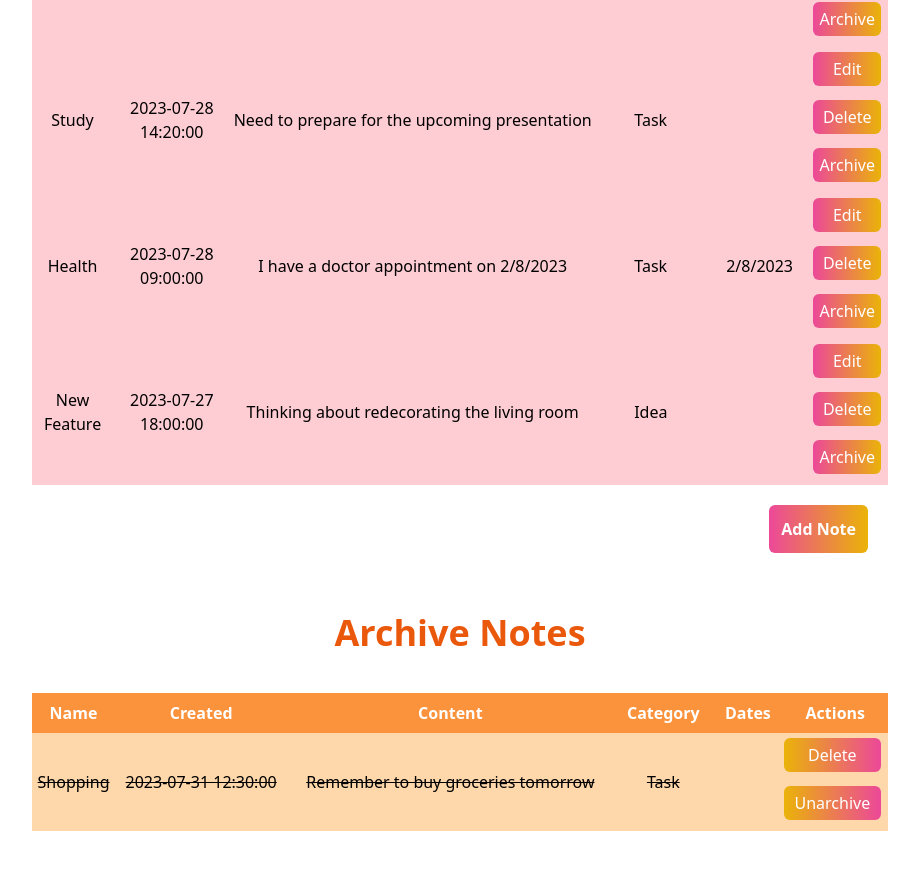
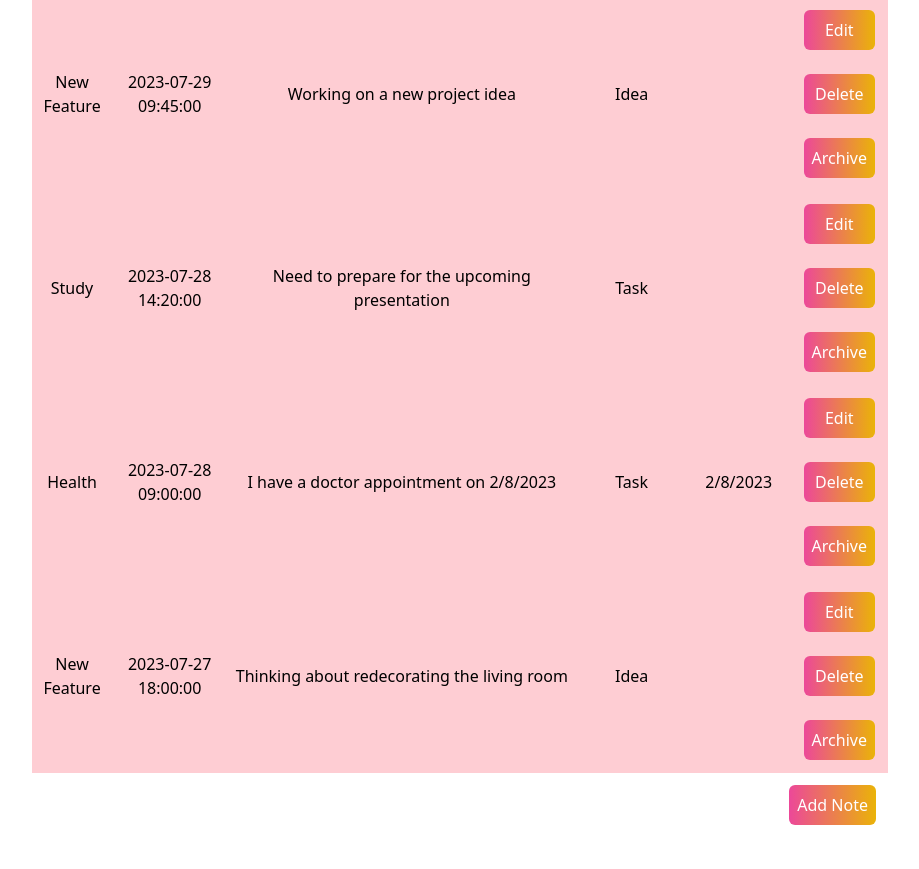
Before and after one commit to ErastKoliasa/notes-App-task2, a React (Create React App) app: page / in a window 1280 px wide. Shown: the part 571-1440 px from the top of the page, without its empty margins (180-1099 px from the left). Built offline with nearby package versions, Linux system fonts and the light colour scheme.

Commit message:
Transferred repeating styles to individual elements

```diff
--- a/src/components/Tables/ActiveTable/ActiveNotes.tsx
+++ b/src/components/Tables/ActiveTable/ActiveNotes.tsx
@@ -3,6 +3,7 @@ import { useDispatch } from "react-redux";
 import { editNote, Note } from "../../../redux/action";
 import Modal from "../../Modal/Modal";
 import Button from "../../Buttons/Button";
+import { ModalStyles } from "../TablesContainer";
 
 interface ActiveNotesProps {
   notes: Note[];
@@ -14,6 +15,8 @@ interface ActiveNotesProps {
   note: Note;
   setNote: React.Dispatch<React.SetStateAction<Note>>;
   cleanField: () => void;
+  buttonActiveStyle: string;
+  modalStyles: ModalStyles;
 }
 
 const ActiveNotes: React.FC<ActiveNotesProps> = ({
@@ -26,11 +29,11 @@ const ActiveNotes: React.FC<ActiveNotesProps> = ({
   note,
   setNote,
   cleanField,
+  buttonActiveStyle,
+  modalStyles,
 }) => {
   const [modalActive, setModalActive] = useState(false);
   const dispatch = useDispatch();
-  const buttonStyle: string = "mt-1 mr-1.5 bg-gradient-to-r from-pink-500 to-yellow-500 text-white text-center rounded-md";
-  const buttonModalStyle: string = "mt-1 bg-gradient-to-r from-pink-500 to-yellow-500 text-white text-center font-bold rounded-md cursor-pointer"
 
   const handleEdit = (id: number) => {
     const currentNote = notes.find((note) => note.id === id);
@@ -79,9 +82,9 @@ const ActiveNotes: React.FC<ActiveNotesProps> = ({
                   <td>{note.category}</td>
                   <td>{note.datesMentioned.map((date) => `${date} `)}</td>
                   <td className="flex flex-col">
-                    <Button onClick={() => handleEdit(note.id)} className={buttonStyle}>Edit</Button>
-                    <Button onClick={() => handleDelete(note.id)} className={buttonStyle}>Delete</Button>
-                    <Button onClick={() => handleArchive(note.id)} className={buttonStyle}>Archive</Button>
+                    <Button onClick={() => handleEdit(note.id)} className={buttonActiveStyle}>Edit</Button>
+                    <Button onClick={() => handleDelete(note.id)} className={buttonActiveStyle}>Delete</Button>
+                    <Button onClick={() => handleArchive(note.id)} className={buttonActiveStyle}>Archive</Button>
                   </td>
                 </tr>
               );
@@ -92,25 +95,20 @@ const ActiveNotes: React.FC<ActiveNotesProps> = ({
       </table>
 
       <Modal active={modalActive}>
-        <h2 className="text-2xl m-3 text-pink-700 text-center font-bold">Edit a Note</h2>
+        <h2 className={modalStyles.h2}>Edit a Note</h2>
         <form onSubmit={handleSubmit} className="modal__noteForm-edit">
           <label htmlFor="noteName">Name:</label>
-          <input type="text" id="noteName" value={note.name} onChange={handleChangeName} required className="px-3 py-2 border border-slate-400 rounded-md text-sm shadow-sm
-                      focus:outline-none focus:border-sky-500 focus:ring-1 focus:ring-sky-500
-                      focus:invalid:border-pink-500 focus:invalid:ring-pink-500"/>
+          <input type="text" id="noteName" value={note.name} onChange={handleChangeName} required className={modalStyles.input}/>
           <label htmlFor="noteContent">Content:</label>
-          <textarea name="noteContent" id="noteContent" value={note.content} onChange={handleChangeContent} required className="px-3 py-2  border border-slate-400 rounded-md text-sm shadow-sm
-                      focus:outline-none focus:border-sky-500 focus:ring-1 focus:ring-sky-500
-                      focus:invalid:border-pink-500 focus:invalid:ring-pink-500"></textarea>
+          <textarea name="noteContent" id="noteContent" value={note.content} onChange={handleChangeContent} required className={modalStyles.textarea}></textarea>
           <label htmlFor="noteCategory">Category:</label>
-          <select name="noteCategory" id="noteCategory" value={note.category} onChange={handleChangeCategory} required className="px-3 py-2 border border-slate-400 rounded-md text-sm shadow-sm
-                      focus:outline-none focus:border-sky-500 focus:ring-1 focus:ring-sky-500">
+          <select name="noteCategory" id="noteCategory" value={note.category} onChange={handleChangeCategory} required className={modalStyles.select}>
             <option value="Task">Task</option>
             <option value="Random Thought">Random Thought</option>
             <option value="Idea">Idea</option>
           </select>
-          <input type="submit" value="Submit" className={buttonModalStyle}/>
-          <Button onClick={handleClose} className={buttonModalStyle}>Close</Button>
+          <input type="submit" value="Submit" className={modalStyles.button}/>
+          <Button onClick={handleClose} className={modalStyles.button}>Close</Button>
         </form>
 
       </Modal>
--- a/src/components/Tables/ArchiveTable/ArchivedNotes.tsx
+++ b/src/components/Tables/ArchiveTable/ArchivedNotes.tsx
@@ -8,9 +8,9 @@ interface ArchivedNotesProps {
   handleArchive: (id: number) => void;
 }
 
+export const buttonArchieveStyle: string = "m-3 p-2 bg-gradient-to-r from-yellow-500 to-pink-500 text-white text-center rounded-md";
+
 const ArchivedNotes: React.FC<ArchivedNotesProps> = ({ notes, handleDelete, handleArchive }) => {
-  const buttonStyle: string = "mt-1 mr-1.5 bg-gradient-to-r from-yellow-500 to-pink-500 text-white text-center rounded-md";
-
   return (
     <div>
       <h1 className="my-10 text-4xl text-orange-600 text-center font-bold">Archive Notes</h1>
@@ -36,8 +36,8 @@ const ArchivedNotes: React.FC<ArchivedNotesProps> = ({ notes, handleDelete, hand
                   <td className="line-through">{note.category}</td>
                   <td className="line-through">{note.datesMentioned.map((date) => `${date} `)}</td>
                   <td className="flex flex-col">
-                    <Button onClick={() => handleDelete(note.id)} className={buttonStyle}>Delete</Button>
-                    <Button onClick={() => handleArchive(note.id)} className={buttonStyle}>Unarchive</Button>
+                    <Button onClick={() => handleDelete(note.id)} className={buttonArchieveStyle}>Delete</Button>
+                    <Button onClick={() => handleArchive(note.id)} className={buttonArchieveStyle}>Unarchive</Button>
                   </td>
                 </tr>
               );
--- a/src/components/Tables/TablesContainer.tsx
+++ b/src/components/Tables/TablesContainer.tsx
@@ -8,6 +8,24 @@ import { Note } from "../../redux/action";
 import SummaryTable from "./SummaryTable/SummaryTable";
 import { NotesState } from "../../redux/reducer";
 import Button from "../Buttons/Button";
+
+export const buttonActiveStyle: string = "m-3 mt-3 p-2 bg-gradient-to-r from-pink-500 to-yellow-500 text-white text-center rounded-md";
+
+export interface ModalStyles {
+  h2: string;
+  input: string;
+  textarea: string;
+  select: string;
+  button: string;
+}
+
+export const modalStyles : ModalStyles = {
+  h2: "text-2xl m-3 text-pink-700 text-center font-bold",
+  input: "px-3 py-2 border border-slate-400 rounded-md text-sm shadow-sm focus:outline-none focus:border-sky-500 focus:ring-1 focus:ring-sky-500 focus:invalid:border-pink-500 focus:invalid:ring-pink-500",
+  textarea: "px-3 py-2  border border-slate-400 rounded-md text-sm shadow-sm focus:outline-none focus:border-sky-500 focus:ring-1 focus:ring-sky-500 focus:invalid:border-pink-500 focus:invalid:ring-pink-500",
+  select: "px-3 py-2 border border-slate-400 rounded-md text-sm shadow-sm focus:outline-none focus:border-sky-500 focus:ring-1 focus:ring-sky-500",
+  button: "mt-1 p-2 bg-gradient-to-r from-pink-500 to-yellow-500 text-white text-center font-bold rounded-md cursor-pointer",
+}
 
 const TableContainer = () => {
   const notes = useSelector((state: NotesState) => state.notes);
@@ -22,8 +40,8 @@ const TableContainer = () => {
     archived: false,
   });
   const dispatch = useDispatch();
-  const buttonStyle: string = "m-5 p-3 bg-gradient-to-r from-pink-500 to-yellow-500 text-white text-center font-bold rounded-md";
-  const buttonModalStyle: string = "mt-1 bg-gradient-to-r from-pink-500 to-yellow-500 text-white text-center font-bold rounded-md cursor-pointer"
+
+
 
   const cleanField = () => {
     setNote({
@@ -106,32 +124,29 @@ const TableContainer = () => {
         handleChangeContent={handleChangeContent}
         handleChangeCategory={handleChangeCategory}
         cleanField={cleanField}
+        buttonActiveStyle = {buttonActiveStyle}
+        modalStyles={modalStyles}
       />
       <div className="grid place-content-end">
-        <Button onClick={handleAdd} className={buttonStyle}>Add Note</Button>
+        <Button onClick={handleAdd} className={buttonActiveStyle}>Add Note</Button>
       </div>
       <ArchivedNotes notes={notes} handleDelete={handleDelete} handleArchive={handleArchive} />
       <SummaryTable notes={notes} />
       <Modal active={modalActive}>
-        <h2 className="text-2xl m-3 text-pink-700 text-center font-bold">Add a Note</h2>
+        <h2 className={modalStyles.h2}>Add a Note</h2>
         <form onSubmit={handleAddNote} className="modal__noteForm-add">
           <label htmlFor="noteName">Name:</label>
-          <input type="text" id="noteName" value={note.name} onChange={handleChangeName} required className="px-3 py-2 border border-slate-400 rounded-md text-sm shadow-sm
-                      focus:outline-none focus:border-sky-500 focus:ring-1 focus:ring-sky-500
-                      focus:invalid:border-pink-500 focus:invalid:ring-pink-500"/>
+          <input type="text" id="noteName" value={note.name} onChange={handleChangeName} required className={modalStyles.input}/>
           <label htmlFor="noteContent">Content:</label>
-          <textarea name="noteContent" id="noteContent" value={note.content} onChange={handleChangeContent} required className="px-3 py-2  border border-slate-400 rounded-md text-sm shadow-sm
-                      focus:outline-none focus:border-sky-500 focus:ring-1 focus:ring-sky-500
-                      focus:invalid:border-pink-500 focus:invalid:ring-pink-500"></textarea>
+          <textarea name="noteContent" id="noteContent" value={note.content} onChange={handleChangeContent} required className={modalStyles.textarea}></textarea>
           <label htmlFor="noteCategory">Category:</label>
-          <select name="noteCategory" id="noteCategory" value={note.category} onChange={handleChangeCategory} required className="px-3 py-2 border border-slate-400 rounded-md text-sm shadow-sm
-                      focus:outline-none focus:border-sky-500 focus:ring-1 focus:ring-sky-500">
+          <select name="noteCategory" id="noteCategory" value={note.category} onChange={handleChangeCategory} required className={modalStyles.select}>
             <option value="Task">Task</option>
             <option value="Random Thought">Random Thought</option>
             <option value="Idea">Idea</option>
           </select>
-          <input type="submit" value="Add" className={buttonModalStyle} />
-          <Button onClick={handleClose} className={buttonModalStyle}>Close</Button>
+          <input type="submit" value="Add" className={modalStyles.button} />
+          <Button onClick={handleClose} className={modalStyles.button}>Close</Button>
         </form>
       </Modal>
     </div>
```
